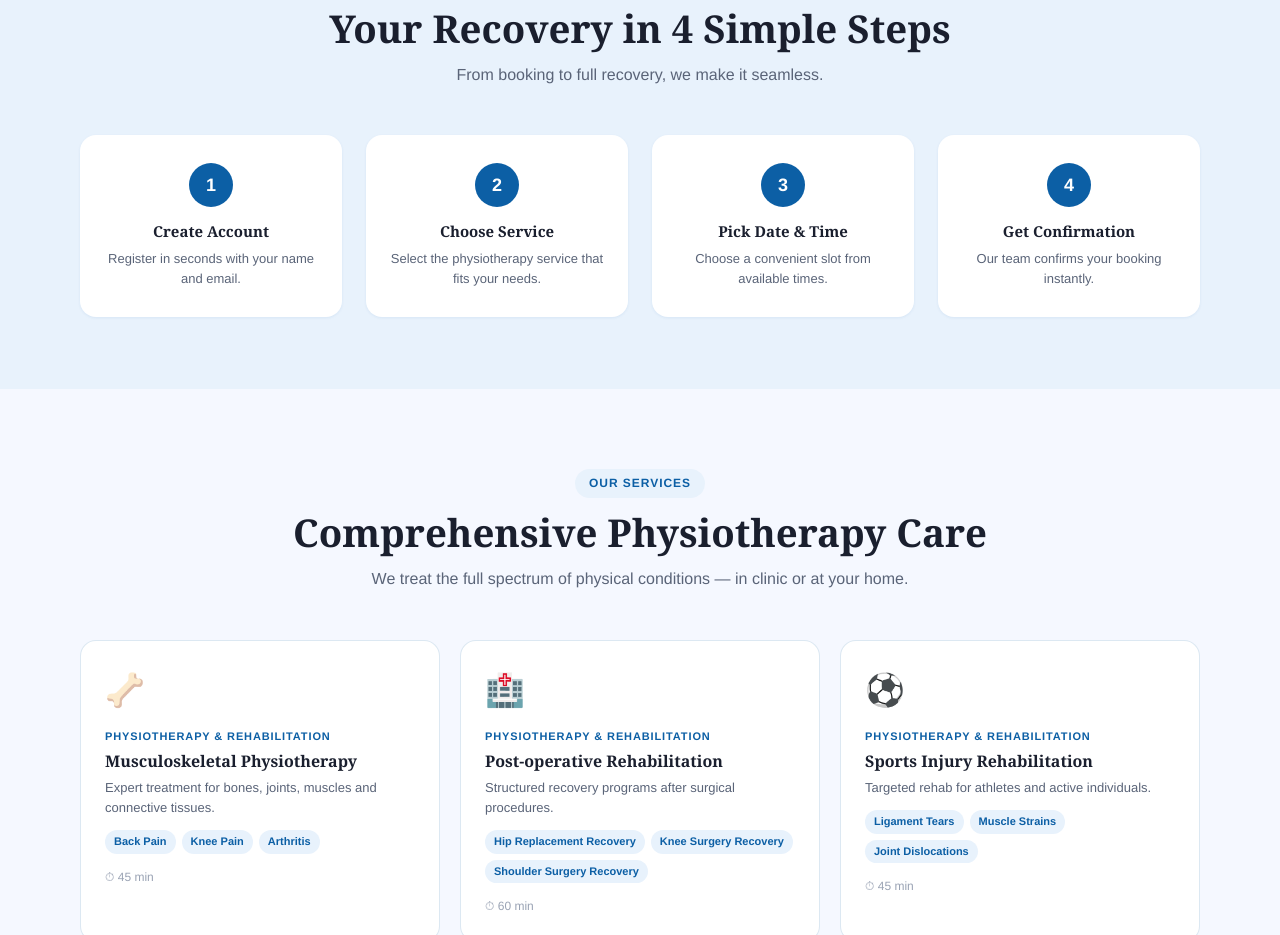
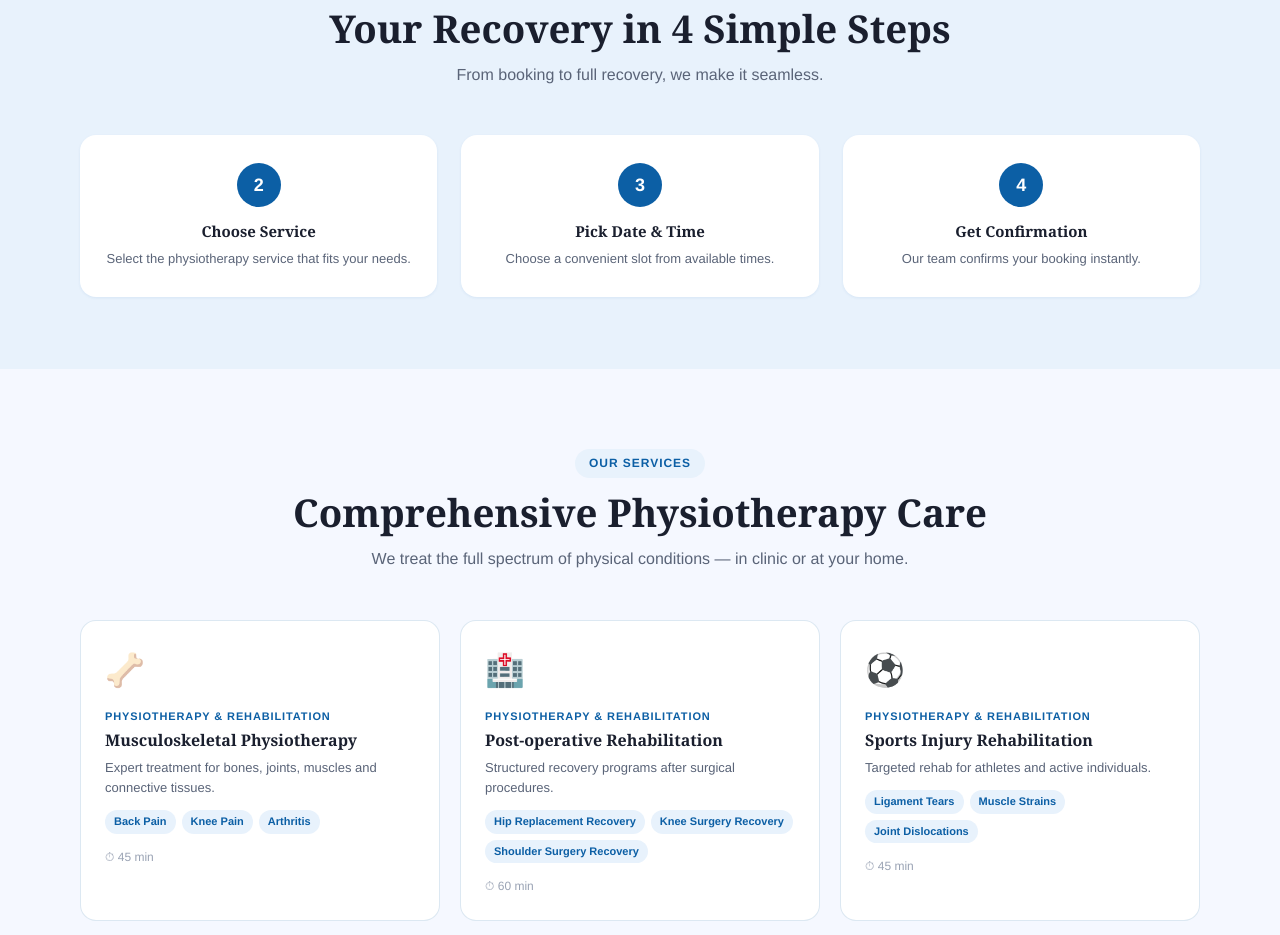
Before and after one commit to Thirty-manu/ORTHO-NEXIS, a React (Create React App) app: page / in a window 1280 px wide. Shown: the part 780-1715 px from the top of the page. Built offline with nearby package versions, Linux system fonts and the light colour scheme; a web font is replaced by a local one.

Commit message:
Remove Create Account step from How It Works

```diff
--- a/src/pages/HomePage.jsx
+++ b/src/pages/HomePage.jsx
@@ -31,7 +31,6 @@
           </div>
           <div className="steps-grid">
             {[
-              {n:1, title:'Create Account', desc:'Register in seconds with your name and email.'},
               {n:2, title:'Choose Service', desc:'Select the physiotherapy service that fits your needs.'},
               {n:3, title:'Pick Date & Time', desc:'Choose a convenient slot from available times.'},
               {n:4, title:'Get Confirmation', desc:'Our team confirms your booking instantly.'}
```
